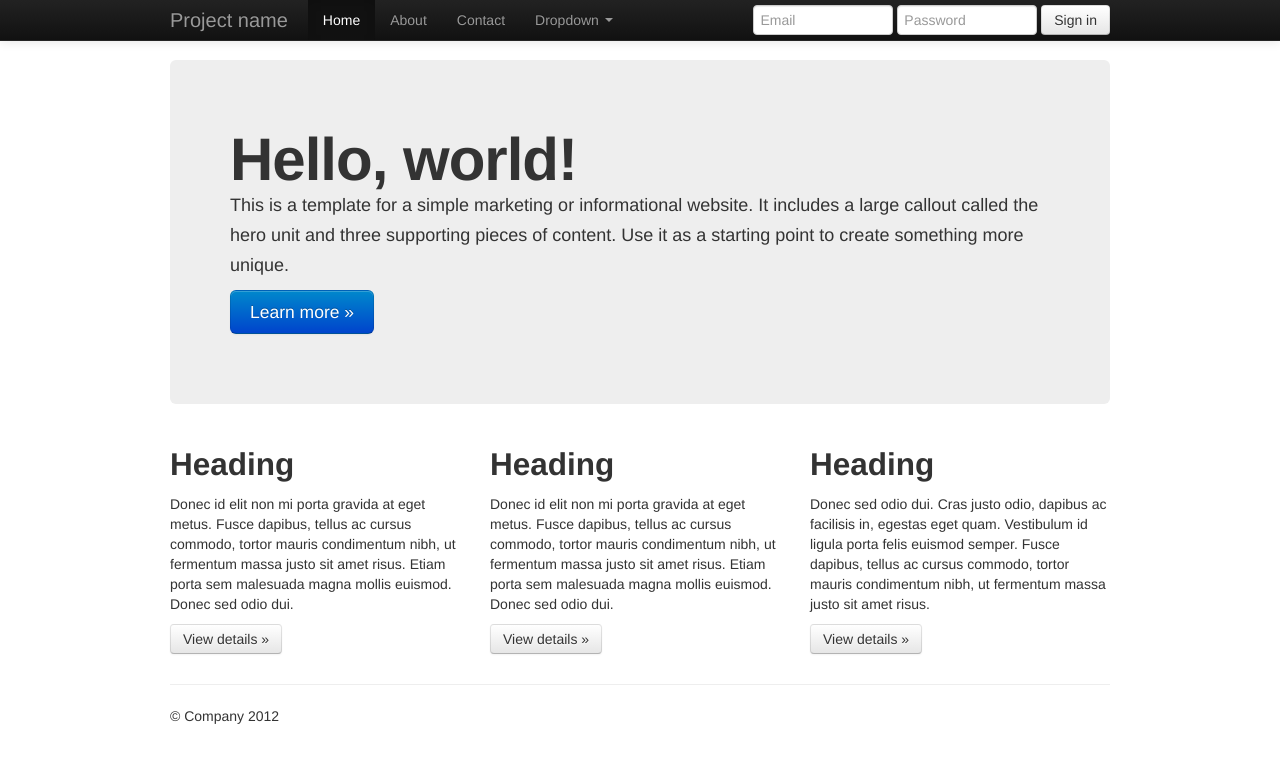
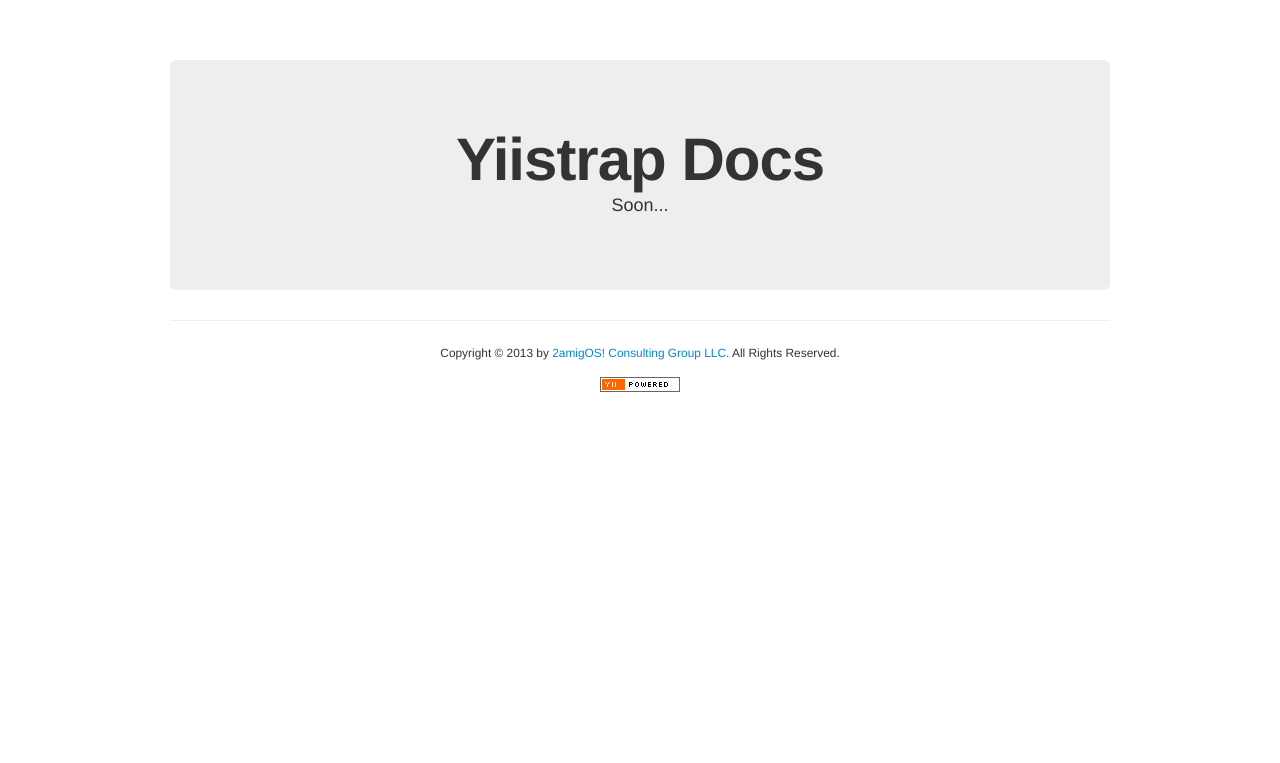
Before and after one commit to 2amigos/yiiwheels-docs, a PHP site: template app/views/site/index.php in a window 1280 px wide. Shown: the top 763 px of the page. Run offline with PHP 8.4, Linux system fonts and the light colour scheme; the template is opened without the code that fills it, so the values that code supplies are empty; some libraries are stand-ins or nearby versions.

Commit message:
changed index page

```diff
--- a/app/config/common.php
+++ b/app/config/common.php
@@ -33,8 +33,7 @@ return array(
 			'class'  => 'CLogRouter',
 			'routes' => array(
 				array(
-					'class'        => 'CDbLogRoute',
-					'connectionID' => 'db',
+					'class'        => 'CFileLogRoute',
 					'levels'       => 'error, warning',
 				),
 			),
--- a/app/views/layouts/main.php
+++ b/app/views/layouts/main.php
@@ -44,48 +44,6 @@
 	your browser</a> or <a href="http://www.google.com/chromeframe/?redirect=true">activate Google Chrome Frame</a> to
 	improve your experience.</p>
 <![endif]-->
-
-<!-- This code is taken from http://twitter.github.com/bootstrap/examples/hero.html -->
-
-<div class="navbar navbar-inverse navbar-fixed-top">
-	<div class="navbar-inner">
-		<div class="container">
-			<a class="btn btn-navbar" data-toggle="collapse" data-target=".nav-collapse">
-				<span class="icon-bar"></span>
-				<span class="icon-bar"></span>
-				<span class="icon-bar"></span>
-			</a>
-			<a class="brand" href="#">Project name</a>
-
-			<div class="nav-collapse collapse">
-				<ul class="nav">
-					<li class="active"><a href="#">Home</a></li>
-					<li><a href="#about">About</a></li>
-					<li><a href="#contact">Contact</a></li>
-					<li class="dropdown">
-						<a href="#" class="dropdown-toggle" data-toggle="dropdown">Dropdown <b class="caret"></b></a>
-						<ul class="dropdown-menu">
-							<li><a href="#">Action</a></li>
-							<li><a href="#">Another action</a></li>
-							<li><a href="#">Something else here</a></li>
-							<li class="divider"></li>
-							<li class="nav-header">Nav header</li>
-							<li><a href="#">Separated link</a></li>
-							<li><a href="#">One more separated link</a></li>
-						</ul>
-					</li>
-				</ul>
-				<form class="navbar-form pull-right">
-					<input class="span2" type="text" placeholder="Email">
-					<input class="span2" type="password" placeholder="Password">
-					<button type="submit" class="btn">Sign in</button>
-				</form>
-			</div>
-			<!--/.nav-collapse -->
-		</div>
-	</div>
-</div>
-
 <?php echo $content; ?>
 <script src="//ajax.googleapis.com/ajax/libs/jquery/1.9.1/jquery.min.js"></script>
 <script>window.jQuery || document.write('<script src="js/vendor/jquery-1.9.1.min.js"><\/script>')</script>
--- a/app/views/site/index.php
+++ b/app/views/site/index.php
@@ -1,50 +1,16 @@
 <div class="container">
 
 	<!-- Main hero unit for a primary marketing message or call to action -->
-	<div class="hero-unit">
-		<h1>Hello, world!</h1>
+	<div class="hero-unit" style="text-align: center">
+		<h1>Yiistrap Docs</h1>
 
-		<p>This is a template for a simple marketing or informational website. It includes a large callout called the
-			hero unit and three supporting pieces of content. Use it as a starting point to create something more
-			unique.</p>
+		<p>Soon...</p>
 
-		<p><a class="btn btn-primary btn-large">Learn more &raquo;</a></p>
 	</div>
-
-	<!-- Example row of columns -->
-	<div class="row">
-		<div class="span4">
-			<h2>Heading</h2>
-
-			<p>Donec id elit non mi porta gravida at eget metus. Fusce dapibus, tellus ac cursus commodo, tortor mauris
-				condimentum nibh, ut fermentum massa justo sit amet risus. Etiam porta sem malesuada magna mollis
-				euismod. Donec sed odio dui. </p>
-
-			<p><a class="btn" href="#">View details &raquo;</a></p>
-		</div>
-		<div class="span4">
-			<h2>Heading</h2>
-
-			<p>Donec id elit non mi porta gravida at eget metus. Fusce dapibus, tellus ac cursus commodo, tortor mauris
-				condimentum nibh, ut fermentum massa justo sit amet risus. Etiam porta sem malesuada magna mollis
-				euismod. Donec sed odio dui. </p>
-
-			<p><a class="btn" href="#">View details &raquo;</a></p>
-		</div>
-		<div class="span4">
-			<h2>Heading</h2>
-
-			<p>Donec sed odio dui. Cras justo odio, dapibus ac facilisis in, egestas eget quam. Vestibulum id ligula
-				porta felis euismod semper. Fusce dapibus, tellus ac cursus commodo, tortor mauris condimentum nibh, ut
-				fermentum massa justo sit amet risus.</p>
-
-			<p><a class="btn" href="#">View details &raquo;</a></p>
-		</div>
-	</div>
-
 	<hr>
 
-	<footer>
-		<p>&copy; Company 2012</p>
+	<footer style="text-align: center">
+		<p><small>Copyright © 2013 by <a href="http://2amigos.us" target="_blank">2amigOS! Consulting Group LLC.</a> All Rights Reserved.</small></p>
+		<p><img src="img/yii-powered.png" /></p>
 	</footer>
 </div>
```
Also changed, not shown: www/img/yii-powered.png (added).
